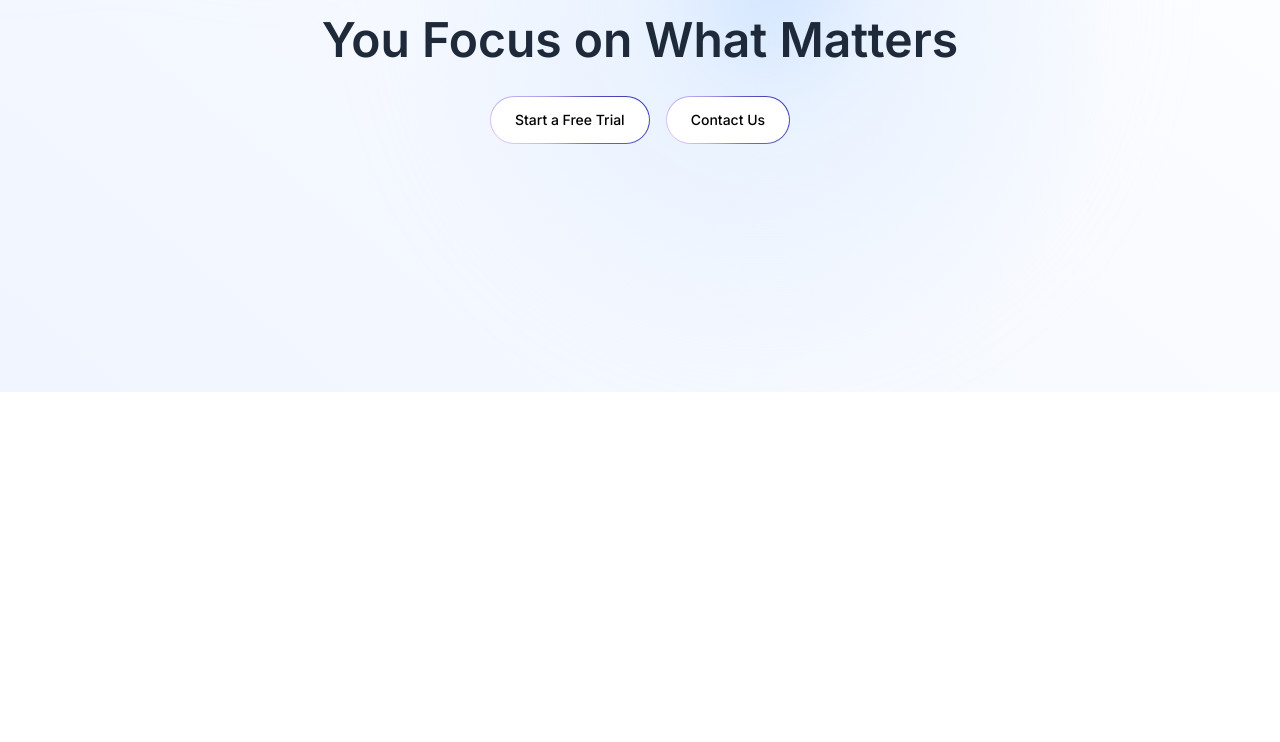
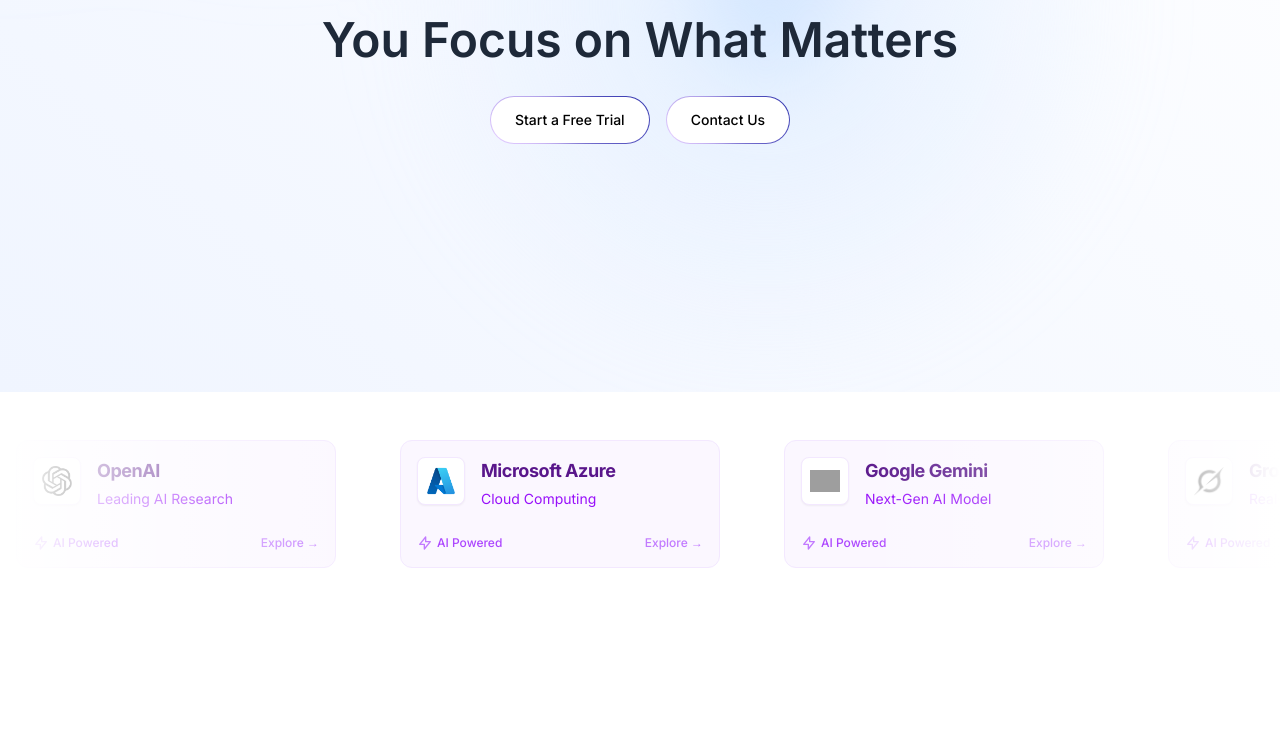
Before and after one commit to karbon-ion/synoptics-landing, a Next.js app: page / in a window 1280 px wide. Shown: the part 408-1150 px from the top of the page. Built offline with nearby package versions, Linux system fonts and the light colour scheme; grey boxes are pictures that could not be loaded.

Commit message:
Fixed type error

```diff
--- a/app/sections/ProvidersMarquee.tsx
+++ b/app/sections/ProvidersMarquee.tsx
@@ -95,17 +95,11 @@ const ProvidersMarquee = () => {
                 <div className="pointer-events-none absolute inset-y-0 left-0 w-1/3 bg-gradient-to-r from-white via-white/40 to-transparent z-10"></div>
                 <div className="pointer-events-none absolute inset-y-0 right-0 w-1/3 bg-gradient-to-l from-white via-white/40 to-transparent z-10"></div>
                 <div className="whitespace-nowrap">
-                    <marquee
-                        behavior="scroll"
-                        direction="left"
-                        scrollamount="3"
-                        width="100%"
-                        scrolldelay="0"
-                        scrollamount="12"
-                        className="inline-flex items-center"
-                        style={{ display: 'inline-flex' }}
-                        onMouseEnter={(e: any) => e.currentTarget.stop()}
-                        onMouseLeave={(e: any) => e.currentTarget.start()}
+                    <div
+                        className="inline-flex items-center animate-marquee hover:[animation-play-state:paused]"
+                        style={{
+                            animation: 'marquee 40s linear infinite'
+                        }}
                     >
                         <div className="inline-flex gap-8">
                             {logos.map((logo, index) => (
@@ -115,7 +109,7 @@ const ProvidersMarquee = () => {
                                 <LogoCard key={`logo-${index}-duplicate`} {...logo} />
                             ))}
                         </div>
-                    </marquee>
+                    </div>
                 </div>
             </div>
         </div>
--- /dev/null
+++ b/tailwind.config.js
@@ -0,0 +1,22 @@
+/** @type {import('tailwindcss').Config} */
+module.exports = {
+  content: [
+    './pages/**/*.{js,ts,jsx,tsx,mdx}',
+    './components/**/*.{js,ts,jsx,tsx,mdx}',
+    './app/**/*.{js,ts,jsx,tsx,mdx}',
+  ],
+  theme: {
+    extend: {
+      keyframes: {
+        marquee: {
+          '0%': { transform: 'translateX(0)' },
+          '100%': { transform: 'translateX(-50%)' }
+        }
+      },
+      animation: {
+        'marquee': 'marquee 40s linear infinite'
+      }
+    },
+  },
+  plugins: [],
+}
```
Also changed, not shown: 1 other file (tests, documents, lock files or other folders).
